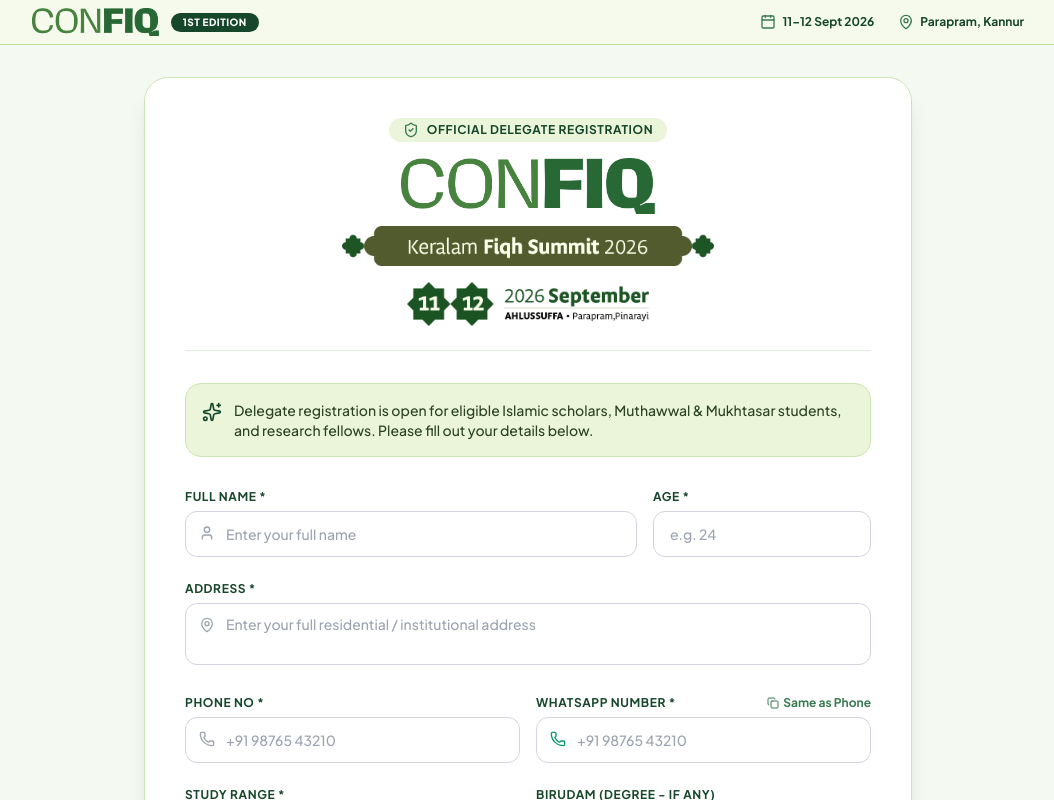
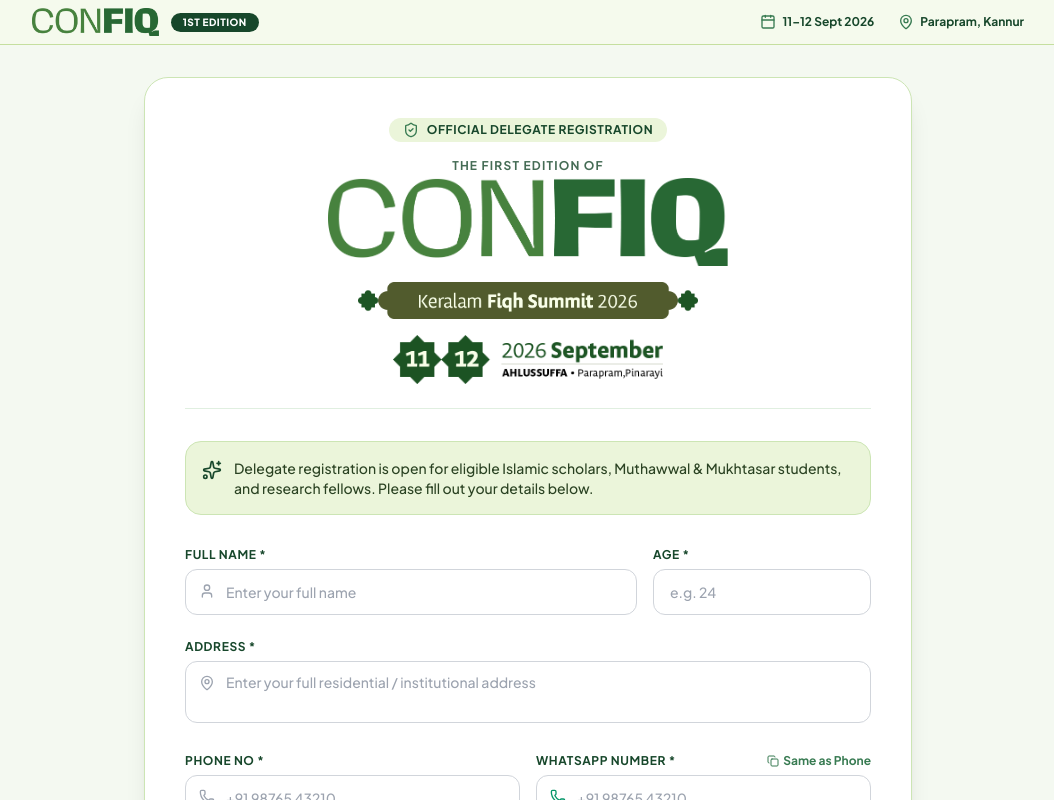
Before and after one commit to Hafeed10/con-registration, a React (Vite) app: page / in a window 1280 px wide. Shown: the top 800 px of the page, without its empty margins (112-1166 px from the left). Built offline with nearby package versions, Linux system fonts and the light colour scheme; a web font is replaced by a local one.

Commit message:
fix: adjust graphic sizes and add subtitle to match model mockup composition

```diff
--- a/src/components/RegistrationPage.jsx
+++ b/src/components/RegistrationPage.jsx
@@ -219,25 +219,33 @@ export default function RegistrationPage({ onOpenAdmin }) {
 
               {/* Title Header matching model mockup */}
               <div className="text-center mb-8 border-b border-[#E0EFE0] pb-6 flex flex-col items-center justify-center space-y-3">
+
                 <div className="inline-flex items-center gap-2 px-3.5 py-1 rounded-full bg-[#EBF5DA] text-[#17472B] text-xs font-bold uppercase tracking-wider">
                   <ShieldCheck className="w-4 h-4 text-[#387B52]" />
                   <span>Official Delegate Registration</span>
                 </div>
 
-                {/* CONFIQ Logo */}
-                <div className="flex items-center justify-center pt-1">
-                  <img src={confiqLogo} alt="CON FIQ Logo" className="h-10 sm:h-14 object-contain" />
+                <div className="text-center pt-1">
+                  <p className="text-[11px] sm:text-xs font-bold text-[#17472B]/80 tracking-widest uppercase mb-1">
+                    The First Edition of
+                  </p>
+
+                  {/* CONFIQ Logo Image */}
+                  <div className="flex items-center justify-center">
+                    <img src={confiqLogo} alt="CON FIQ Logo" className="w-[240px] sm:w-[340px] md:w-[400px] max-w-full h-auto object-contain" />
+                  </div>
                 </div>
 
                 {/* Keralam Fiqh Summit 2026 Banner */}
-                <div className="flex items-center justify-center px-2">
-                  <img src={vectorSmartObject} alt="Keralam Fiqh Summit 2026" className="h-8 sm:h-10 object-contain max-w-full" />
+                <div className="flex items-center justify-center pt-1">
+                  <img src={vectorSmartObject} alt="Keralam Fiqh Summit 2026" className="w-[220px] sm:w-[300px] md:w-[340px] max-w-full h-auto object-contain" />
                 </div>
 
                 {/* Date & Location Graphic */}
-                <div className="flex items-center justify-center pt-1 px-2">
-                  <img src={group8Img} alt="11 12 September 2026 AHLUSSUFFA Parapram Pinarayi" className="h-9 sm:h-11 object-contain max-w-full" />
+                <div className="flex items-center justify-center pt-1">
+                  <img src={group8Img} alt="11 12 September 2026 AHLUSSUFFA Parapram Pinarayi" className="w-[180px] sm:w-[240px] md:w-[270px] max-w-full h-auto object-contain" />
                 </div>
+
               </div>
 
               {/* Information Note */}
```
